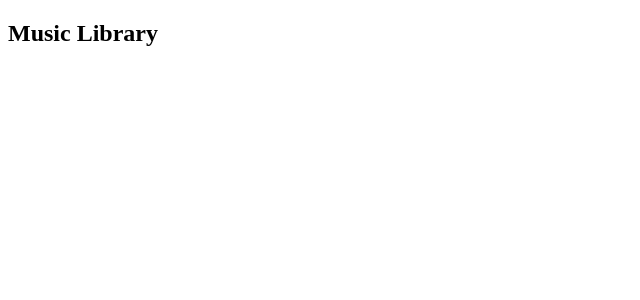
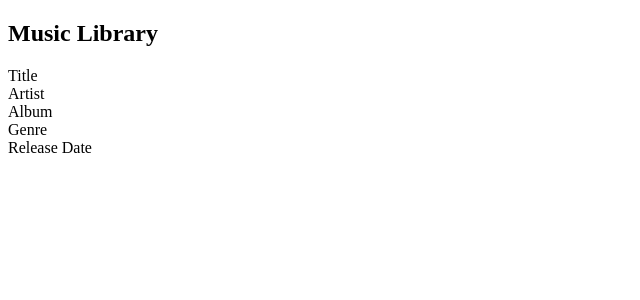
Before and after one commit to andreacalderon0493/music-library-frontend-repo, a React (Create React App) app: page / in a window 1280 px wide. Shown: the top 300 px of the page, without its empty margins (0-640 px from the left). Built offline with nearby package versions, Linux system fonts and the light colour scheme.

Commit message:
added musictable labels in components

```diff
--- a/src/App.jsx
+++ b/src/App.jsx
@@ -1,10 +1,12 @@
 import "./App.css";
 import Header from "./components/Header/Header";
+import MusicTable from "./components/MusicTable/MusicTable";
 
 function App() {
   return (
     <div className="App">
       <Header />
+      <MusicTable />
     </div>
   );
 }
--- a/src/components/MusicTable/MusicTable.jsx
+++ b/src/components/MusicTable/MusicTable.jsx
@@ -1,5 +1,11 @@
 const MusicTable = ({}) => {
-  return <div></div>;
+  const labels = ["Title", "Artist", "Album", "Genre", "Release Date"];
+  const labelItems = labels.map((label, i) => <div key={i}>{label}</div>);
+  return (
+    <div>
+      <div>{labelItems}</div>
+    </div>
+  );
 };
 
 export default MusicTable;
```
